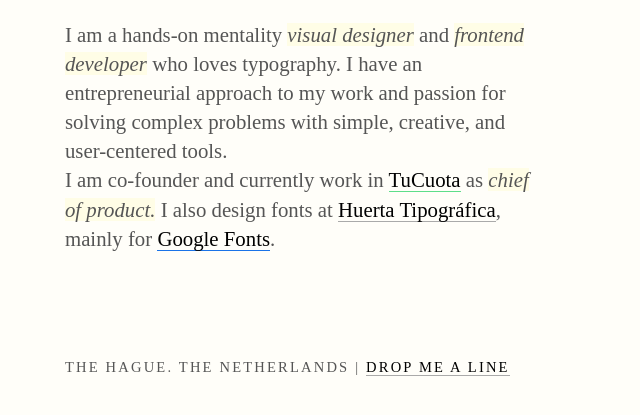
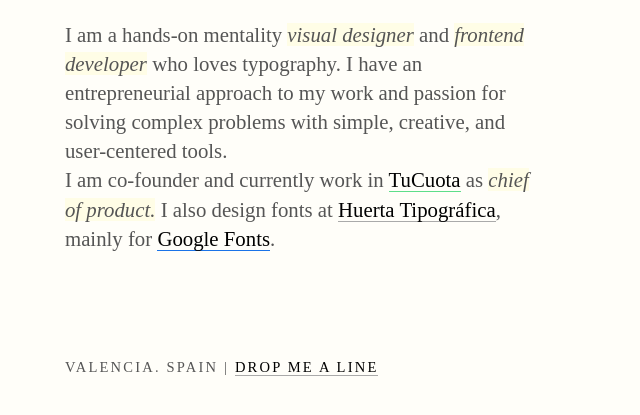
Before and after one commit to juandelperal/site, a plain HTML site: page index.html in a window 1280 px wide. Shown: the part 253-668 px from the top of the page, without its empty margins (0-640 px from the left). Drawn offline with Linux system fonts and the light colour scheme; a web font is replaced by a local one.

Commit message:
relocating

```diff
--- a/index.html
+++ b/index.html
@@ -45,7 +45,7 @@
       </main>
       <footer>
         <p>
-          The Hague. The Netherlands |
+          Valencia. Spain |
           <a href="mailto:hello@juandelperal.me">Drop me a line</a>
         </p>
       </footer>
```
